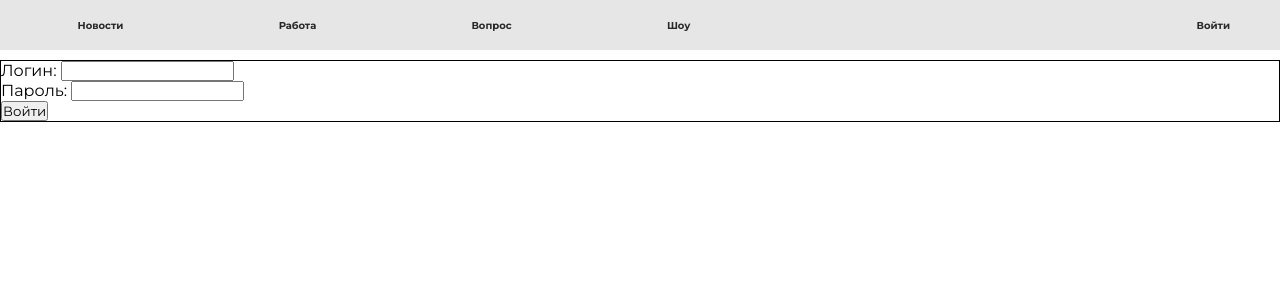
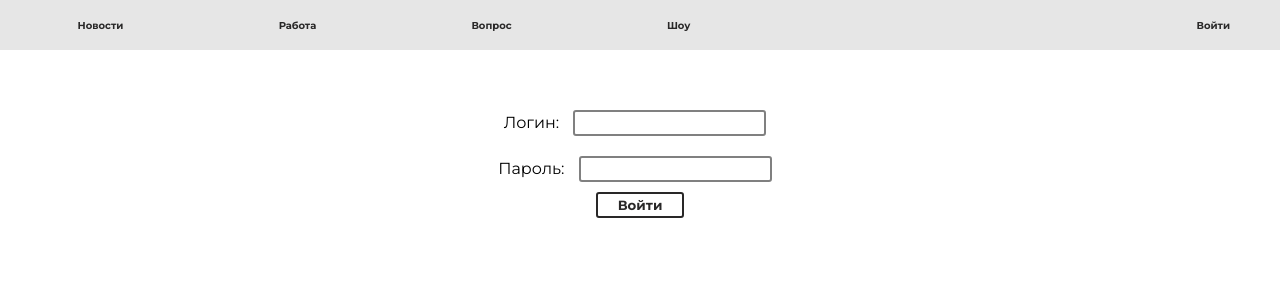
Before and after one commit to YauheniRusinchuk/hacker-news, a Django app: page /login/ in a window 1280 px wide. Shown: the top 300 px of the page. Run offline with Django 3.2, Linux system fonts and the light colour scheme.

Commit message:
add style login page

```diff
--- a/src/apps/static/css/main.css
+++ b/src/apps/static/css/main.css
@@ -56,8 +56,36 @@
     font-weight: bold;
 }
 
+.login_container {
+    margin: 100px auto;
+    text-align: center;
+
+}
+
+.login_container form input[type='text'], input[type='password'] {
+    border: 2px solid grey;
+    border-radius: 3px;
+    padding: 3px 10px;
+    margin: 10px;
+    outline: none;
+}
+
+.login_container form input[type='submit'] {
+    background-color: white;
+    color: #292828;
+    border: 2px solid #292828;
+    border-radius: 3px;
+    outline: none;
+    padding: 3px 20px;
+    font-weight: bold;
+    cursor: pointer;
+}
+
+
+
+
+
 
 .main_container {
     margin: 60px auto;
-    border: 1px solid black;
 }
--- a/src/apps/templates/auth/login.html
+++ b/src/apps/templates/auth/login.html
@@ -3,9 +3,13 @@
 
 {% block content %}
 
-    <form class="" method="post">{% csrf_token %}
-        {{ form.as_p }}
-        <input type="submit" value="Войти">
-    </form>
+
+    <div class='login_container'>
+
+        <form class="" method="post">{% csrf_token %}
+            {{ form.as_p }}
+            <input type="submit" value="Войти">
+        </form>
+    </div>
 
 {% endblock %}
```
